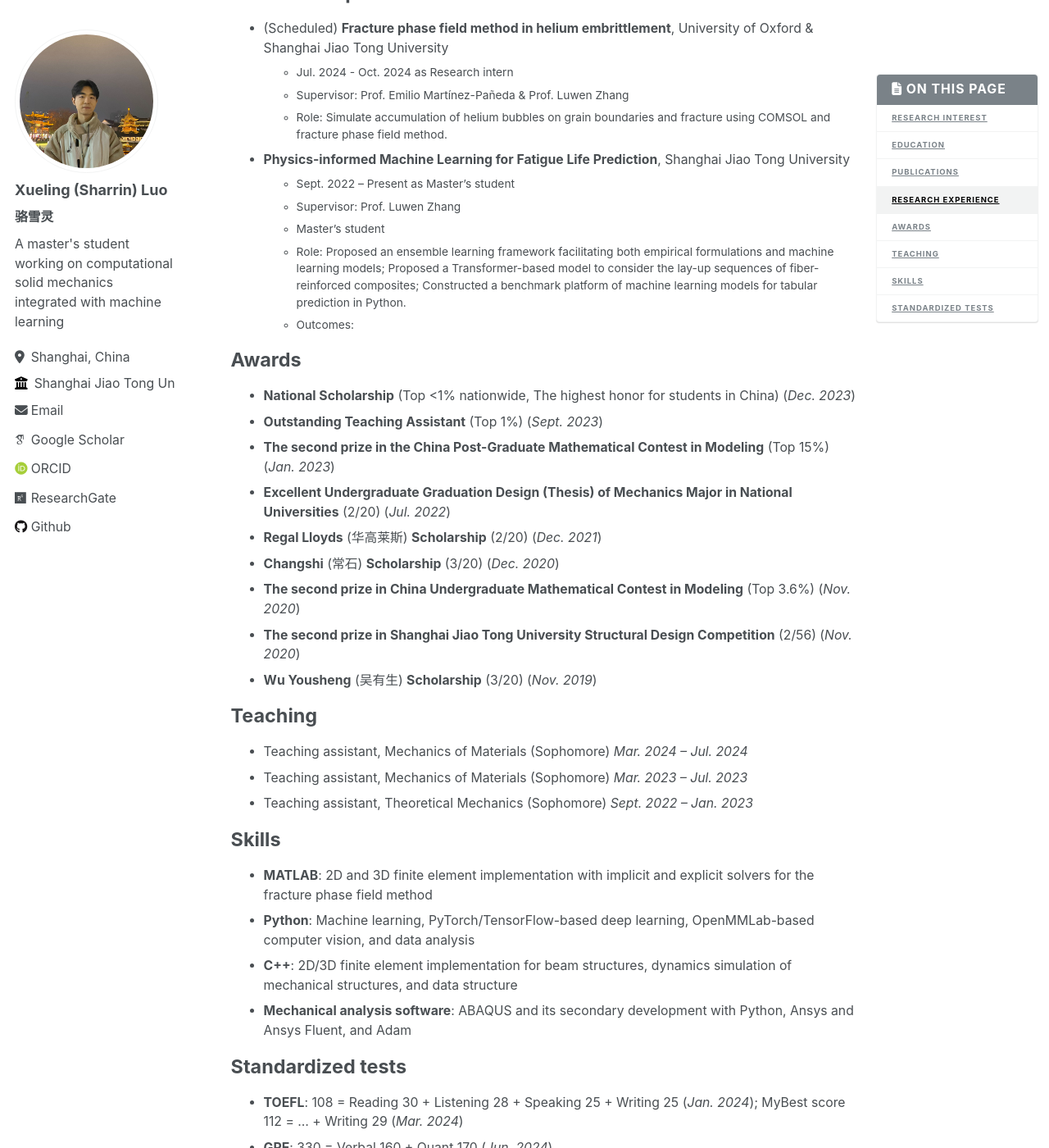
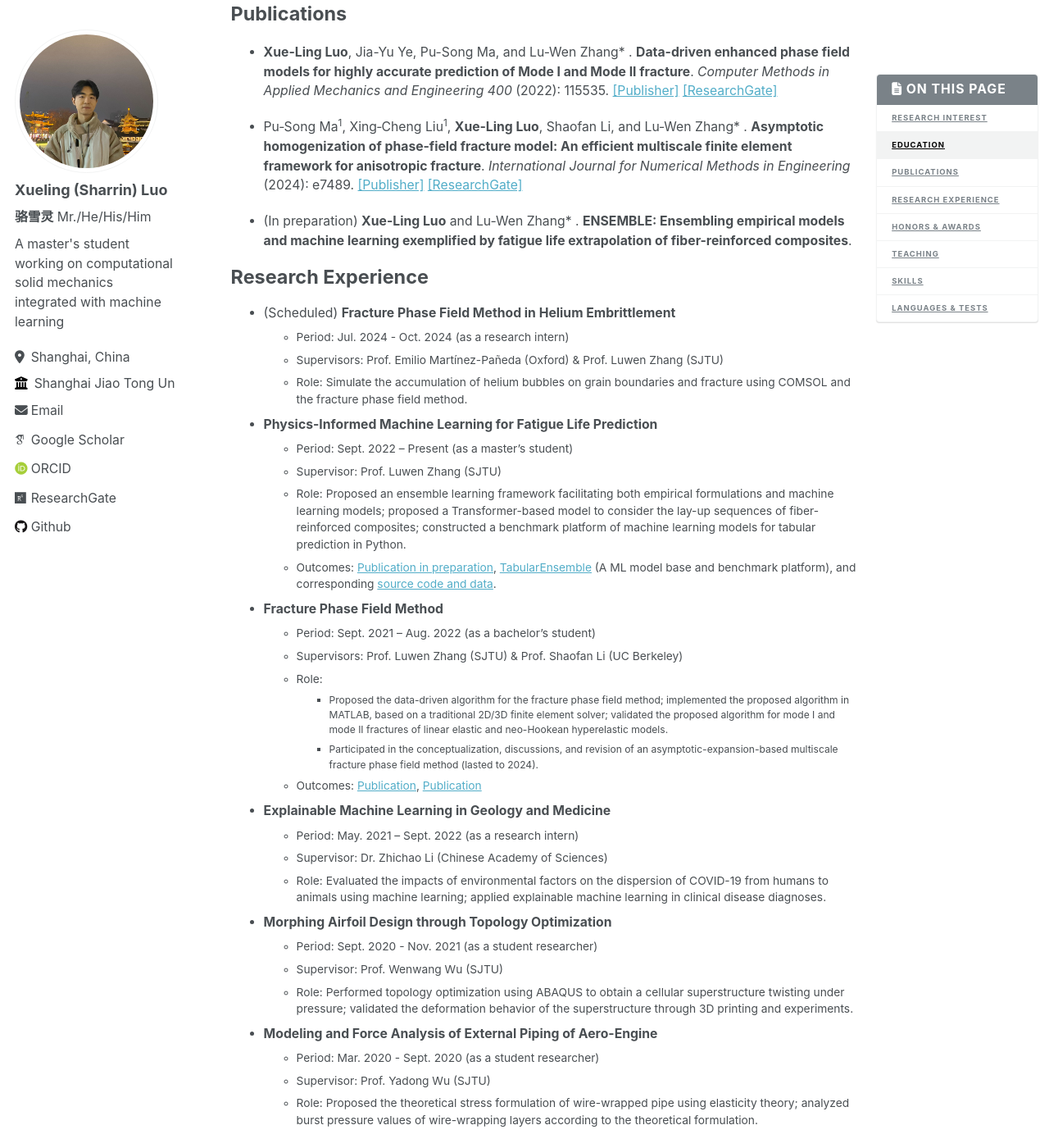
Before and after one commit to LuoXueling/luoxueling.github.io, a Jekyll site: the page built from _pages/about.md, in a window 1280 px wide and 1400 px high, scrolled down 779 px. Shown: the whole window at 82% size. Built offline with Jekyll 4.4.1, drawn with Linux system fonts in a browser that asks for light colours; some web fonts are replaced; some of the changed text lies outside the part shown.

Commit message:
Update content.

```diff
--- a/_config.yml
+++ b/_config.yml
@@ -24,7 +24,7 @@ author:
   # Biographic information
   avatar           : "profile.jpg"
   name             : "Xueling (Sharrin) Luo"
-  pronouns         : "<b>骆雪灵</b>"
+  pronouns         : "<b>骆雪灵</b> Mr./He/His/Him"
   bio              : "A master's student working on computational solid mechanics integrated with machine learning"
   location         : "Shanghai, China"
   employer         : "Shanghai Jiao Tong University"
--- a/_pages/about.md
+++ b/_pages/about.md
@@ -10,69 +10,96 @@ redirect_from:
   - /about.html
 ---
 
-# Research interest
+🎓 I am currently a master's student at Shanghai Jiao Tong University (SJTU), where I also received my BEng degree. Having published an article on [CMAME](https://www.sciencedirect.com/science/article/pii/S004578252200531X) as the first author and one on [IJNME](https://onlinelibrary.wiley.com/doi/abs/10.1002/nme.7489) as the third author, I am currently preparing another manuscript for Nature Communications. With an aspiration to delve into intriguing and innovative research, **I am looking for a PhD position in the fall term of 2025**.
 
-My research interests lie in **fracture phase field methods**, **machine learning**, and **data-driven computational mechanics**. My current research aims to incorporate data-driven methods into traditional mechanical analysis such as the finite element method and fatigue life prediction methods to alleviate empiricism.
+🔫 Besides a fulfilling academic life, I relax by playing badminton🏸 or video games🎮, walking around the campus🚶, drinking a little🍺, and eating half of a watermelon🍉 (2kg maximum).
+
+If you find my Chinese given name Xueling difficult to pronounce ([Google translation](https://translate.google.com/?sl=auto&tl=en&text=%E9%9B%AA%E7%81%B5&op=translate)), you can pronounce Sharrin which sounds similar. My Chinese name, which means snow (雪⛄) and elf (灵🧚), looks and sounds like a girl's name, just like Sharrin.
+
+# Research Interest
+
+My research interests lie in **fracture phase field methods**, **machine learning**, **data-driven computational mechanics**, or more **general computational solid mechanics topics** (depending on the prospective advisor). My current research aims to incorporate data-driven methods into traditional mechanical analysis, such as the finite element method and fatigue life prediction methods, to alleviate empiricism.
 
 # Education
 
 * **MEng, Computational Mechanics**, Shanghai Jiao Tong University (*Sept. 2022 - Present*)
   * GPA: 3.82/4.0
-  * Thesis: Machine-learning-based Fatigue Life Prediction of Fiber-reinforced Composite Materials
+  * Thesis: Machine-Learning-Based Fatigue Life Prediction of Fiber-Reinforced Composite Materials
 * **BEng, Engineering Mechanics**, Shanghai Jiao Tong University
   * GPA: 3.78/4.3 (88.8/100)
-  * Thesis: Data-driven Phase Field Fracture Analysis
+  * Thesis: Data-Driven Phase Field Fracture Analysis
   * Minor: AI+X (华东五校AI+X微辅修)
 
 # Publications
 
-* **Xue-Ling Luo**, Jia-Yu Ye, Pu-Song Ma, and Lu-Wen Zhang$$^*$$. "**Data-driven enhanced phase field models for highly accurate prediction of Mode I and Mode II fracture**." *Computer Methods in Applied Mechanics and Engineering 400* (2022): 115535. [[Publisher]](https://www.sciencedirect.com/science/article/pii/S004578252200531X) [[ResearchGate]](https://www.researchgate.net/publication/363156166_Data-driven_enhanced_phase_field_models_for_highly_accurate_prediction_of_Mode_I_and_Mode_II_fracture)
+<a name="pub-2022-data-driven"></a>
+* **Xue-Ling Luo**, Jia-Yu Ye, Pu-Song Ma, and Lu-Wen Zhang* . **Data-driven enhanced phase field models for highly accurate prediction of Mode I and Mode II fracture**. *Computer Methods in Applied Mechanics and Engineering 400* (2022): 115535. [[Publisher]](https://www.sciencedirect.com/science/article/pii/S004578252200531X) [[ResearchGate]](https://www.researchgate.net/publication/363156166_Data-driven_enhanced_phase_field_models_for_highly_accurate_prediction_of_Mode_I_and_Mode_II_fracture)
 
-* Pu‐Song Ma$$^1$$, Xing‐Cheng Liu$$^1$$, **Xue‐Ling Luo**, Shaofan Li, and Lu‐Wen Zhang$$^*$$. "**Asymptotic homogenization of phase‐field fracture model: An efficient multiscale finite element framework for anisotropic fracture**." *International Journal for Numerical Methods in Engineering* (2024): e7489. [[Publisher]](https://onlinelibrary.wiley.com/doi/abs/10.1002/nme.7489) [[ResearchGate]](https://www.researchgate.net/publication/379517633_Asymptotic_homogenization_of_phase-field_fracture_model_An_efficient_multiscale_finite_element_framework_for_anisotropic_fracture)
+<a name="pub-2024-multiscale"></a>
+* Pu‐Song Ma<sup>1</sup>, Xing‐Cheng Liu<sup>1</sup>, **Xue‐Ling Luo**, Shaofan Li, and Lu‐Wen Zhang* . **Asymptotic homogenization of phase‐field fracture model: An efficient multiscale finite element framework for anisotropic fracture**. *International Journal for Numerical Methods in Engineering* (2024): e7489. [[Publisher]](https://onlinelibrary.wiley.com/doi/abs/10.1002/nme.7489) [[ResearchGate]](https://www.researchgate.net/publication/379517633_Asymptotic_homogenization_of_phase-field_fracture_model_An_efficient_multiscale_finite_element_framework_for_anisotropic_fracture)
 
-* **Xue-Ling Luo** and Lu-Wen Zhang$$^*$$. "**ENSEMBLE: Ensembling empirical models and machine learning exemplified by fatigue life extrapolation of fiber-reinforced composites**.".
+<a name="pub-2024-piml"></a>
+* (In preparation) **Xue-Ling Luo** and Lu-Wen Zhang* . **ENSEMBLE: Ensembling empirical models and machine learning exemplified by fatigue life extrapolation of fiber-reinforced composites**.
 
-# Research experience
+# Research Experience
 
-* (Scheduled) **Fracture phase field method in helium embrittlement**, University of Oxford & Shanghai Jiao Tong University
-  * Jul. 2024 - Oct. 2024 as Research intern
-  * Supervisor: Prof. Emilio Martínez-Pañeda & Prof. Luwen Zhang
-  * Role: Simulate accumulation of helium bubbles on grain boundaries and fracture using COMSOL and fracture phase field method.
-* **Physics-informed Machine Learning for Fatigue Life Prediction**, Shanghai Jiao Tong University
-  * Sept. 2022 – Present as Master's student
-  * Supervisor: Prof. Luwen Zhang
-  * Master’s student
-  * Role: Proposed an ensemble learning framework facilitating both empirical formulations and machine learning models; Proposed a Transformer-based model to consider the lay-up sequences of fiber-reinforced composites; Constructed a benchmark platform of machine learning models for tabular prediction in Python.
-  * Outcomes:
+* (Scheduled) **Fracture Phase Field Method in Helium Embrittlement**
+  * Period: Jul. 2024 - Oct. 2024 (as a research intern)
+  * Supervisors: Prof. Emilio Martínez-Pañeda (Oxford) & Prof. Luwen Zhang (SJTU)
+  * Role: Simulate the accumulation of helium bubbles on grain boundaries and fracture using COMSOL and the fracture phase field method.
+* **Physics-Informed Machine Learning for Fatigue Life Prediction**
+  * Period: Sept. 2022 – Present (as a master's student)
+  * Supervisor: Prof. Luwen Zhang (SJTU)
+  * Role: Proposed an ensemble learning framework facilitating both empirical formulations and machine learning models; proposed a Transformer-based model to consider the lay-up sequences of fiber-reinforced composites; constructed a benchmark platform of machine learning models for tabular prediction in Python.
+  * Outcomes: [Publication in preparation](#pub-2024-piml), [TabularEnsemble](https://github.com/LuoXueling/tabular_ensemble) (A ML model base and benchmark platform), and corresponding [source code and data](https://github.com/LuoXueling/ENSEMBLE/tree/publication).
+* **Fracture Phase Field Method**
+  * Period: Sept. 2021 – Aug. 2022 (as a bachelor's student)
+  * Supervisors: Prof. Luwen Zhang (SJTU) & Prof. Shaofan Li (UC Berkeley)
+  * Role:
+    * Proposed the data-driven algorithm for the fracture phase field method; implemented the proposed algorithm in MATLAB, based on a traditional 2D/3D finite element solver; validated the proposed algorithm for mode I and mode II fractures of linear elastic and neo-Hookean hyperelastic models.
+    * Participated in the conceptualization, discussions, and revision of an asymptotic-expansion-based multiscale fracture phase field method (lasted to 2024).
+  * Outcomes: [Publication](#pub-2022-data-driven), [Publication](#pub-2024-multiscale)
+* **Explainable Machine Learning in Geology and Medicine**
+  * Period: May. 2021 – Sept. 2022 (as a research intern)
+  * Supervisor: Dr. Zhichao Li (Chinese Academy of Sciences)
+  * Role: Evaluated the impacts of environmental factors on the dispersion of COVID-19 from humans to animals using machine learning; applied explainable machine learning in clinical disease diagnoses.
+* **Morphing Airfoil Design through Topology Optimization**
+  * Period: Sept. 2020 - Nov. 2021 (as a student researcher)
+  * Supervisor: Prof. Wenwang Wu (SJTU)
+  * Role: Performed topology optimization using ABAQUS to obtain a cellular superstructure twisting under pressure; validated the deformation behavior of the superstructure through 3D printing and experiments.
+* **Modeling and Force Analysis of External Piping of Aero-Engine**
+  * Period: Mar. 2020 - Sept. 2020 (as a student researcher)
+  * Supervisor: Prof. Yadong Wu (SJTU)
+  * Role: Proposed the theoretical stress formulation of wire-wrapped pipe using elasticity theory; analyzed burst pressure values of wire-wrapping layers according to the theoretical formulation.
 
+# Honors & Awards
 
-
-# Awards
-
-* **National Scholarship** (Top <1% nationwide, The highest honor for students in China) (*Dec. 2023*)
+* **National Scholarship** (Top <1% nationwide, the highest honor for students in China) (*Dec. 2023*)
 * **Outstanding Teaching Assistant** (Top 1%) (*Sept. 2023*)
-* **The second prize in the China Post-Graduate Mathematical Contest in Modeling** (Top 15%)	(*Jan. 2023*)
-* **Excellent Undergraduate Graduation Design (Thesis) of Mechanics Major in National Universities** (2/20)	(*Jul. 2022*)
+* **Second Prize in the China Post-Graduate Mathematical Contest in Modeling** (Top 15%) (*Jan. 2023*)
+* **Excellent Undergraduate Graduation Design (Thesis) of Mechanics Major in National Universities** (2/20) (*Jul. 2022*)
 * **Regal Lloyds** (华高莱斯) **Scholarship** (2/20) (*Dec. 2021*)
 * **Changshi** (常石) **Scholarship** (3/20) (*Dec. 2020*)
-* **The second prize in China Undergraduate Mathematical Contest in Modeling** (Top 3.6%)	(*Nov. 2020*)
-* **The second prize in Shanghai Jiao Tong University Structural Design Competition** (2/56)	(*Nov. 2020*)
+* **Second Prize in China Undergraduate Mathematical Contest in Modeling** (Top 3.6%) (*Nov. 2020*)
+* **Second Prize in Shanghai Jiao Tong University Structural Design Competition** (2/56) (*Nov. 2020*)
 * **Wu Yousheng** (吴有生) **Scholarship** (3/20) (*Nov. 2019*)
 
 # Teaching
 
-* Teaching assistant, Mechanics of Materials (Sophomore) *Mar. 2024 – Jul. 2024*
-* Teaching assistant, Mechanics of Materials (Sophomore) *Mar. 2023 – Jul. 2023*
-* Teaching assistant, Theoretical Mechanics (Sophomore) *Sept. 2022 – Jan. 2023*
+* Teaching Assistant, Mechanics of Materials (Sophomore) *Mar. 2024 – Jul. 2024*
+* Teaching Assistant, Mechanics of Materials (Sophomore) *Mar. 2023 – Jul. 2023*
+* Teaching Assistant, Theoretical Mechanics (Sophomore) *Sept. 2022 – Jan. 2023*
 
 # Skills
 
 * **MATLAB**: 2D and 3D finite element implementation with implicit and explicit solvers for the fracture phase field method
 * **Python**: Machine learning, PyTorch/TensorFlow-based deep learning, OpenMMLab-based computer vision, and data analysis
 * **C++**: 2D/3D finite element implementation for beam structures, dynamics simulation of mechanical structures, and data structure
-* **Mechanical analysis software**: ABAQUS and its secondary development with Python, Ansys and Ansys Fluent, and Adam
+* **Mechanical Analysis Software**: ABAQUS and its secondary development with Python, Ansys and Ansys Fluent, and Adams
+* **Auxiliary Research Skills**: LaTeX, Unix, Git, Docker, Unity, Solidworks, Adobe Illustrator/Photoshop, and Visio
 
-# Standardized tests
+# Languages & Tests
 
+* **Languages**: English and Chinese
 * **TOEFL**: 108 = Reading 30 + Listening 28 + Speaking 25 + Writing 25 (*Jan. 2024*); MyBest score 112 = ... + Writing 29 (*Mar. 2024*)
 * **GRE**: 330 = Verbal 160 + Quant 170 (*Jun. 2024*)
```
Also changed, not shown: 1 other file.
